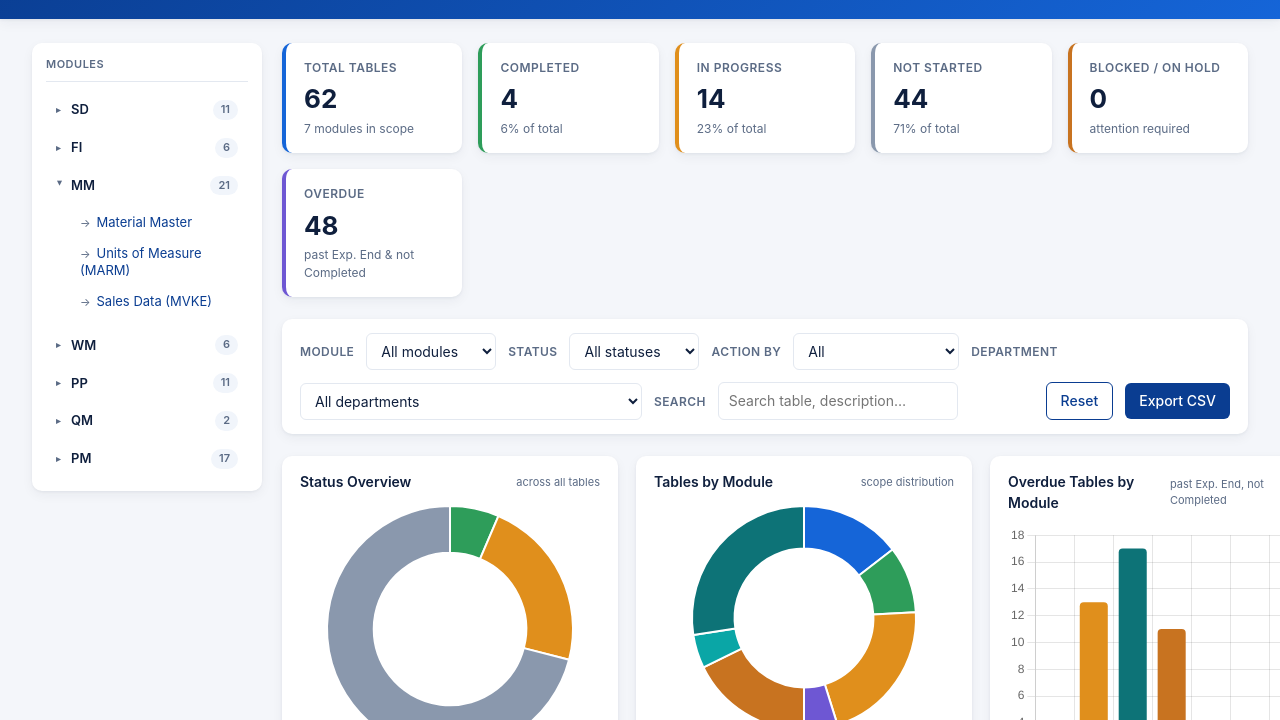
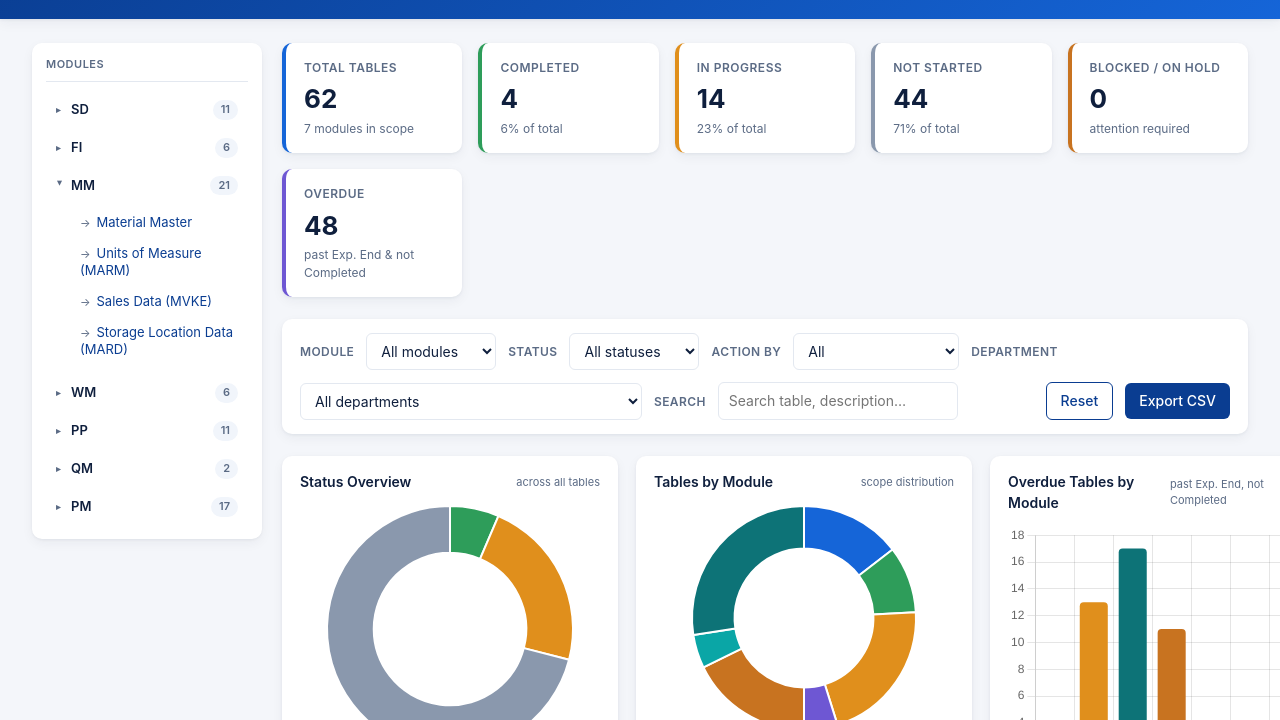
Before and after one commit to JulpharIT/MDM, a plain HTML site: page index.html in a window 1280 px wide. Shown: the part 80-800 px from the top of the page. Drawn offline with nearby package versions, Linux system fonts and the light colour scheme.

Commit message:
Add files via upload

```diff
--- a/index.html
+++ b/index.html
@@ -363,6 +363,7 @@ main.content{flex:1;min-width:0;padding:0}
         <a href="[C] Material Master Dashboard.html" target="_blank" rel="noopener">Material Master</a>
         <a href="[C] MARM Units of Measure Dashboard.html" target="_blank" rel="noopener">Units of Measure (MARM)</a>
         <a href="[C] MVKE Sales Data Dashboard.html" target="_blank" rel="noopener">Sales Data (MVKE)</a>
+        <a href="[C] MARD Storage Location Data Dashboard.html" target="_blank" rel="noopener">Storage Location Data (MARD)</a>
       </div>
     </details>
     <details class="module-item">
```
